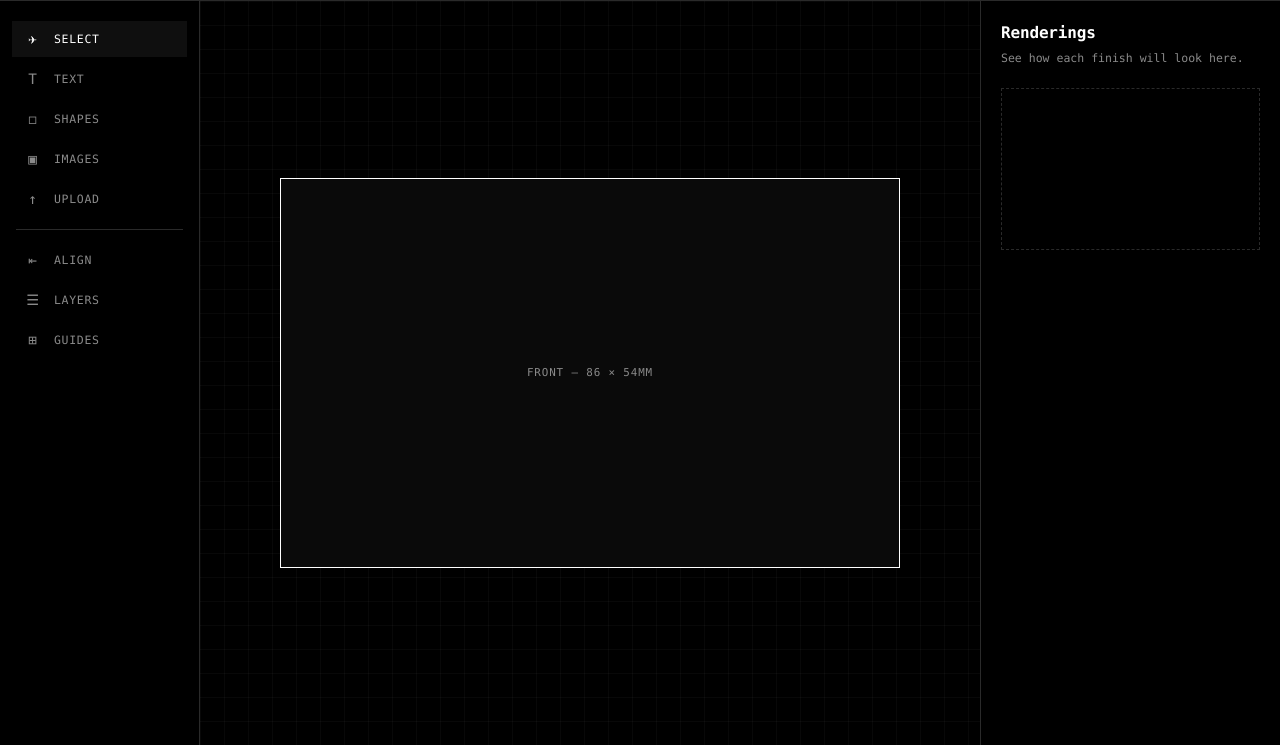
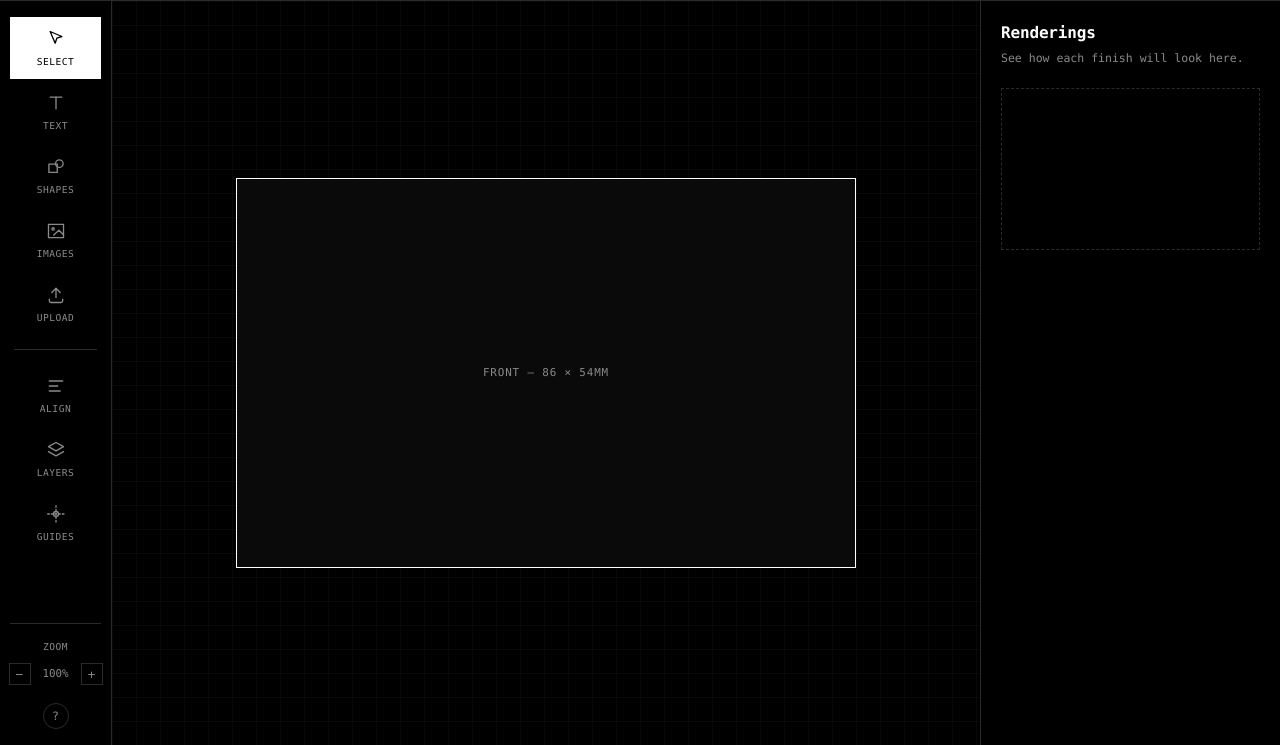
Before and after one commit to elliothawkins84-max/PLMWebsite, a plain HTML site: page card-editor.html in a window 1280 px wide. Shown: the part 55-800 px from the top of the page. Drawn offline with Linux system fonts and the light colour scheme.

Commit message:
Restyle editor toolbar closer to the reference concept
Icon-over-label vertical buttons (SVG line-icons matching the site's
existing icon style) instead of left-aligned text rows, grouped with a
divider, plus a Zoom control and a circular help button pinned to the
bottom of the sidebar. Active tool uses the site's existing inverted
fill/color convention (same as .chip.is-on) rather than introducing a
new accent color, to stay within the monochrome brand.

```diff
--- a/card-editor.css
+++ b/card-editor.css
@@ -71,42 +71,81 @@
 .editor-main {
   flex: 1;
   display: grid;
-  grid-template-columns: 200px 1fr 300px;
+  grid-template-columns: 112px 1fr 300px;
   min-height: 0;
 }
 
 /* ---- Left toolbar ---- */
 .editor-toolbar {
   border-right: 1px solid var(--line);
-  padding: 20px 12px;
+  padding: 16px 10px;
   display: flex;
   flex-direction: column;
   gap: 4px;
   overflow-y: auto;
 }
+.editor-tool-group { display: flex; flex-direction: column; gap: 2px; }
 .editor-tool {
   display: flex;
+  flex-direction: column;
   align-items: center;
-  gap: 12px;
-  padding: 10px 12px;
+  gap: 7px;
+  padding: 12px 4px;
   background: transparent;
   border: none;
   color: var(--muted);
+  cursor: not-allowed;
+}
+.editor-tool.is-active { color: var(--bg); background: var(--fg); }
+.editor-tool-icon { width: 20px; height: 20px; flex: none; }
+.editor-tool-label {
+  font-family: var(--mono);
+  font-size: 0.6rem;
+  letter-spacing: 0.05em;
+  text-transform: uppercase;
+}
+.editor-tool-divider { height: 1px; background: var(--line); margin: 10px 4px; }
+
+/* ---- Zoom + help, pinned to the bottom of the toolbar ---- */
+.editor-zoom {
+  margin-top: auto;
+  padding-top: 16px;
+  border-top: 1px solid var(--line);
+  display: flex;
+  flex-direction: column;
+  align-items: center;
+  gap: 8px;
+}
+.editor-zoom-label {
+  font-family: var(--mono);
+  font-size: 0.6rem;
+  letter-spacing: 0.05em;
+  text-transform: uppercase;
+  color: var(--muted);
+}
+.editor-zoom-controls {
+  display: flex;
+  align-items: center;
+  gap: 8px;
+  font-family: var(--mono);
+  font-size: 0.68rem;
+  color: var(--muted);
+}
+.editor-zoom-controls .editor-icon-btn { width: 22px; height: 22px; font-size: 0.85rem; }
+.editor-zoom-value { min-width: 34px; text-align: center; }
+.editor-help-btn {
+  margin-top: 14px;
+  width: 26px;
+  height: 26px;
+  border-radius: 50%;
+  border: 1px solid var(--line);
+  background: transparent;
+  color: var(--muted);
   font-family: var(--mono);
   font-size: 0.72rem;
-  letter-spacing: 0.06em;
-  text-transform: uppercase;
-  text-align: left;
+  align-self: center;
   cursor: not-allowed;
 }
-.editor-tool.is-active { color: var(--fg); background: rgba(255, 255, 255, 0.06); }
-.editor-tool-icon {
-  width: 18px;
-  flex: none;
-  text-align: center;
-  font-size: 0.9rem;
-}
-.editor-tool-divider { height: 1px; background: var(--line); margin: 8px 4px; }
 
 /* ---- Canvas ---- */
 .editor-canvas-area {
--- a/card-editor.html
+++ b/card-editor.html
@@ -36,39 +36,56 @@
     <div class="editor-main">
       <!-- Left toolbar -->
       <nav class="editor-toolbar" aria-label="Editor tools">
+        <div class="editor-tool-group">
           <button type="button" class="editor-tool is-active" disabled>
-          <span class="editor-tool-icon">&#9992;</span>
-          <span>Select</span>
+            <svg class="editor-tool-icon" viewBox="0 0 24 24" fill="none" stroke="currentColor" stroke-width="1.6" stroke-linejoin="round" stroke-linecap="round"><path d="M5 3l14 6-6 2-2 6-6-14z"/></svg>
+            <span class="editor-tool-label">Select</span>
           </button>
           <button type="button" class="editor-tool" disabled>
-          <span class="editor-tool-icon">T</span>
-          <span>Text</span>
+            <svg class="editor-tool-icon" viewBox="0 0 24 24" fill="none" stroke="currentColor" stroke-width="1.6" stroke-linecap="round"><line x1="5" y1="5" x2="19" y2="5"/><line x1="12" y1="5" x2="12" y2="19"/></svg>
+            <span class="editor-tool-label">Text</span>
           </button>
           <button type="button" class="editor-tool" disabled>
-          <span class="editor-tool-icon">&#9723;</span>
-          <span>Shapes</span>
+            <svg class="editor-tool-icon" viewBox="0 0 24 24" fill="none" stroke="currentColor" stroke-width="1.6" stroke-linejoin="round"><rect x="3.5" y="8.5" width="10" height="10"/><circle cx="16" cy="8" r="4.5"/></svg>
+            <span class="editor-tool-label">Shapes</span>
           </button>
           <button type="button" class="editor-tool" disabled>
-          <span class="editor-tool-icon">&#9635;</span>
-          <span>Images</span>
+            <svg class="editor-tool-icon" viewBox="0 0 24 24" fill="none" stroke="currentColor" stroke-width="1.6" stroke-linejoin="round" stroke-linecap="round"><rect x="3" y="4" width="18" height="16"/><circle cx="8.5" cy="9.5" r="1.4"/><path d="M21 16.5l-5.5-5.5L9 17"/></svg>
+            <span class="editor-tool-label">Images</span>
           </button>
           <button type="button" class="editor-tool" disabled>
-          <span class="editor-tool-icon">&#8593;</span>
-          <span>Upload</span>
+            <svg class="editor-tool-icon" viewBox="0 0 24 24" fill="none" stroke="currentColor" stroke-width="1.6" stroke-linecap="round" stroke-linejoin="round"><path d="M12 15V4"/><path d="M7 9l5-5 5 5"/><path d="M4 17v2a2 2 0 002 2h12a2 2 0 002-2v-2"/></svg>
+            <span class="editor-tool-label">Upload</span>
           </button>
+        </div>
+
         <div class="editor-tool-divider"></div>
+
+        <div class="editor-tool-group">
           <button type="button" class="editor-tool" disabled>
-          <span class="editor-tool-icon">&#8676;</span>
-          <span>Align</span>
+            <svg class="editor-tool-icon" viewBox="0 0 24 24" fill="none" stroke="currentColor" stroke-width="1.6" stroke-linecap="round"><line x1="4" y1="6" x2="20" y2="6"/><line x1="4" y1="12" x2="14" y2="12"/><line x1="4" y1="18" x2="17" y2="18"/></svg>
+            <span class="editor-tool-label">Align</span>
           </button>
           <button type="button" class="editor-tool" disabled>
-          <span class="editor-tool-icon">&#9776;</span>
-          <span>Layers</span>
+            <svg class="editor-tool-icon" viewBox="0 0 24 24" fill="none" stroke="currentColor" stroke-width="1.6" stroke-linejoin="round" stroke-linecap="round"><polygon points="12,3 21,8 12,13 3,8"/><polyline points="3,14 12,19 21,14"/></svg>
+            <span class="editor-tool-label">Layers</span>
           </button>
           <button type="button" class="editor-tool" disabled>
-          <span class="editor-tool-icon">&#8862;</span>
-          <span>Guides</span>
+            <svg class="editor-tool-icon" viewBox="0 0 24 24" fill="none" stroke="currentColor" stroke-width="1.6" stroke-linecap="round"><line x1="12" y1="2" x2="12" y2="22" stroke-dasharray="2 2.4"/><line x1="2" y1="12" x2="22" y2="12" stroke-dasharray="2 2.4"/><circle cx="12" cy="12" r="3"/></svg>
+            <span class="editor-tool-label">Guides</span>
           </button>
+        </div>
+
+        <div class="editor-zoom">
+          <span class="editor-zoom-label">Zoom</span>
+          <div class="editor-zoom-controls">
+            <button type="button" class="editor-icon-btn" disabled aria-label="Zoom out">&minus;</button>
+            <span class="editor-zoom-value">100%</span>
+            <button type="button" class="editor-icon-btn" disabled aria-label="Zoom in">+</button>
+          </div>
+        </div>
+
+        <button type="button" class="editor-help-btn" disabled aria-label="Help">?</button>
       </nav>
 
       <!-- Canvas -->
```
Lines whose indentation alone changed are shown as unchanged.
